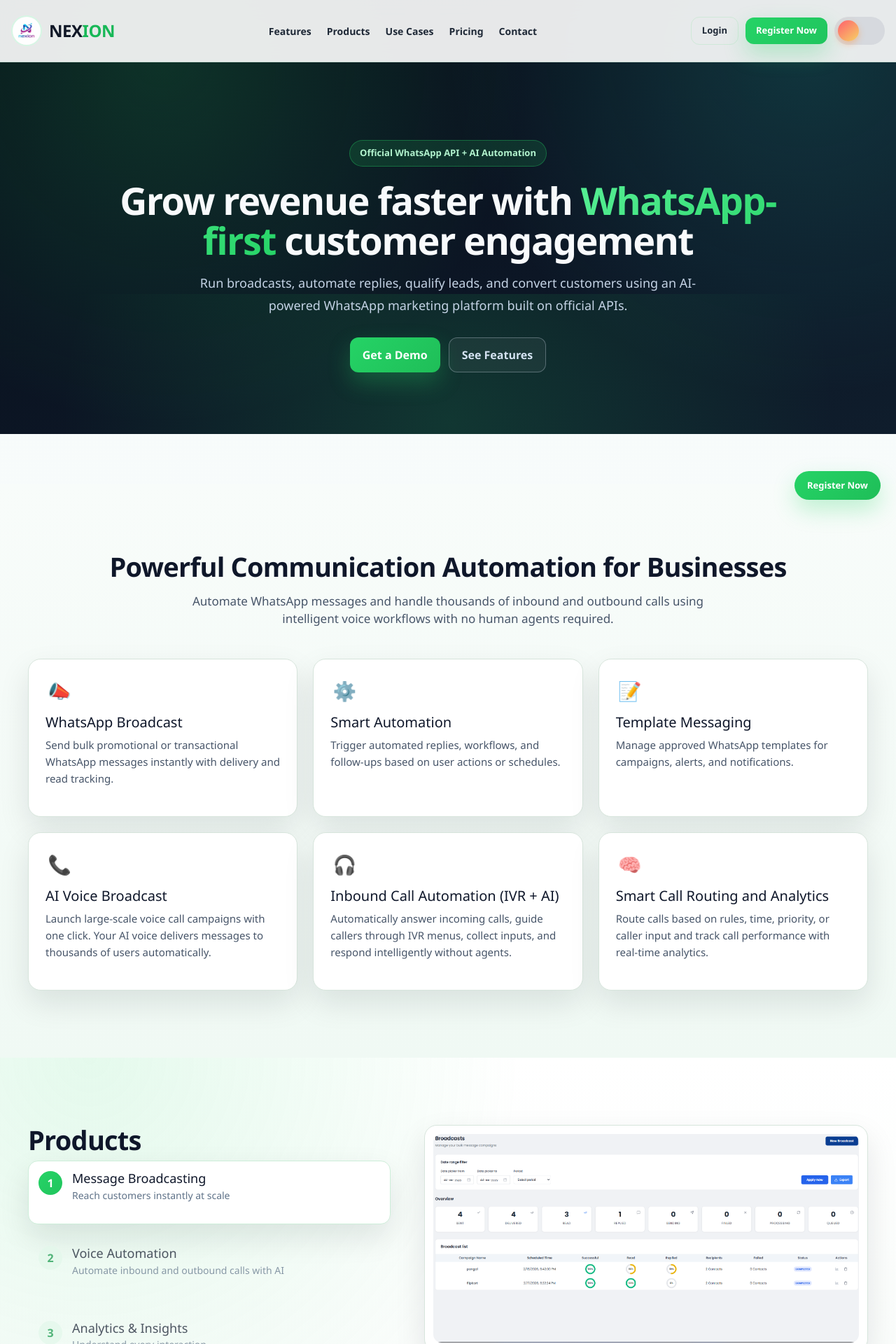
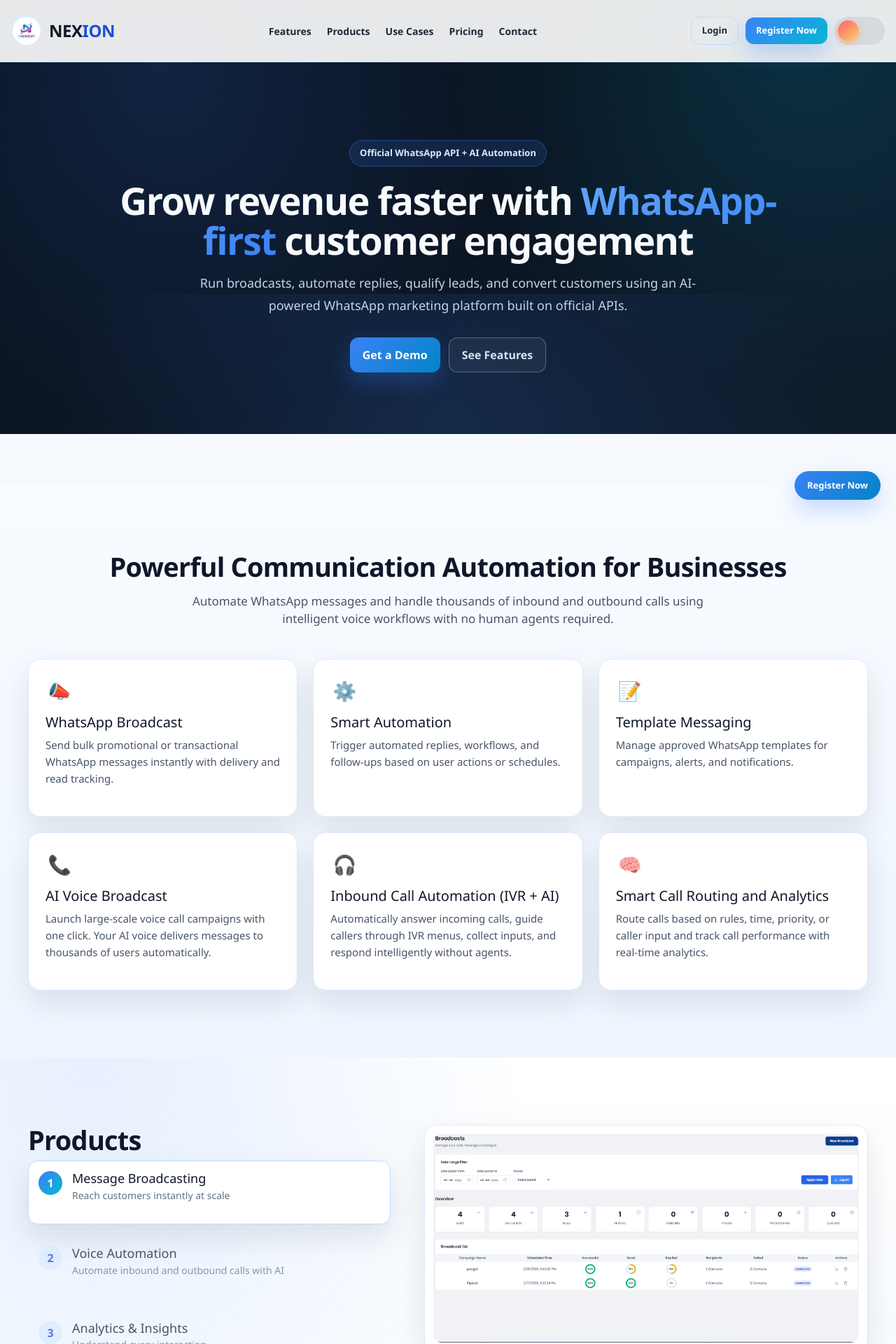
Before and after one commit to technovahub2025/nexion, a React (Vite) app: page / in a window 1280 px wide. Shown: the top 1920 px of the page at 70% size. Built offline with nearby package versions, Linux system fonts and the light colour scheme.

Commit message:
theme colour changed

```diff
--- a/src/App.css
+++ b/src/App.css
@@ -7,19 +7,19 @@
 :root {
   --bg-dark: #060b12;
   --bg-soft-dark: #0d1523;
-  --bg-light: #f6faf8;
+  --bg-light: #f8fbff;
   --surface: #ffffff;
-  --surface-2: #eef7f1;
+  --surface-2: #eaf4ff;
   --text-strong: #0f172a;
   --text-body: #475569;
   --text-light: #cbd5e1;
-  --accent: #25d366;
-  --accent-strong: #18b857;
-  --border: #d7e5dc;
+  --accent: #3b82f6;
+  --accent-strong: #1d4ed8;
+  --border: #dbeafe;
   --radius-lg: 18px;
   --radius-xl: 28px;
   --shadow-soft: 0 18px 44px rgba(8, 20, 34, 0.1);
-  --shadow-accent: 0 14px 32px rgba(37, 211, 102, 0.28);
+  --shadow-accent: 0 14px 32px rgba(59, 130, 246, 0.28);
 }
 
 html {
@@ -29,7 +29,7 @@
 body {
   font-family: "Segoe UI", Arial, sans-serif;
   color: var(--text-strong);
-  background: linear-gradient(180deg, #f8fcfa 0%, #f4f8ff 50%, #f8fcfa 100%);
+  background: linear-gradient(180deg, #f8fbff 0%, #eef6ff 50%, #f8fbff 100%);
   line-height: 1.5;
 }
 
@@ -51,7 +51,7 @@
   left: 0;
   width: 100%;
   z-index: 9999;
-  border-bottom: 1px solid rgba(190, 214, 202, 0.7);
+  border-bottom: 1px solid rgba(191, 219, 254, 0.75);
   background: rgba(255, 255, 255, 0.9);
   backdrop-filter: blur(14px);
 }
@@ -77,7 +77,7 @@
   height: 44px;
   border-radius: 50%;
   object-fit: cover;
-  border: 2px solid #d6f7e4;
+  border: 2px solid #dbeafe;
 }
 
 .logo-text {
@@ -136,7 +136,7 @@
 .btn-login {
   background: transparent;
   color: #1f2937;
-  border: 1px solid #cfe9d8;
+  border: 1px solid #bfdbfe;
 }
 
 .btn-login:hover {
@@ -145,7 +145,7 @@
 }
 
 .btn-register {
-  background: linear-gradient(135deg, var(--accent), #20c55e);
+  background: linear-gradient(135deg, var(--accent), #06b6d4);
   color: #fff;
   border: none;
   box-shadow: var(--shadow-accent);
@@ -153,7 +153,7 @@
 
 .btn-register:hover {
   transform: translateY(-1px);
-  box-shadow: 0 18px 36px rgba(37, 211, 102, 0.35);
+  box-shadow: 0 18px 36px rgba(59, 130, 246, 0.35);
 }
 
 .theme-switch {
@@ -259,12 +259,12 @@
   background:
     radial-gradient(
       circle at 18% 14%,
-      rgba(37, 211, 102, 0.18),
+      rgba(59, 130, 246, 0.18),
       transparent 44%
     ),
     radial-gradient(
       circle at 90% 8%,
-      rgba(45, 212, 191, 0.18),
+      rgba(6, 182, 212, 0.18),
       transparent 40%
     ),
     linear-gradient(160deg, #070d17 0%, #0c1625 62%, #0f1d2c 100%);
@@ -277,7 +277,7 @@
   height: 360px;
   background: radial-gradient(
     circle at center,
-    rgba(37, 211, 102, 0.16),
+    rgba(59, 130, 246, 0.16),
     transparent 68%
   );
   pointer-events: none;
@@ -295,9 +295,9 @@
   display: inline-flex;
   padding: 8px 14px;
   border-radius: 999px;
-  background: rgba(37, 211, 102, 0.14);
-  border: 1px solid rgba(37, 211, 102, 0.35);
-  color: #b2f3ce;
+  background: rgba(59, 130, 246, 0.14);
+  border: 1px solid rgba(59, 130, 246, 0.35);
+  color: #dbeafe;
   font-weight: 700;
   font-size: 13px;
 }
@@ -312,7 +312,7 @@
 }
 
 .hero-title span {
-  background: linear-gradient(135deg, #57ef95, #25d366);
+  background: linear-gradient(135deg, #60a5fa, #3b82f6);
   -webkit-background-clip: text;
   background-clip: text;
   color: transparent;
@@ -347,7 +347,7 @@
 }
 
 .hero-cta-primary {
-  background: linear-gradient(135deg, var(--accent), #1fbe58);
+  background: linear-gradient(135deg, var(--accent), #0284c7);
   border: none;
   color: #fff;
   box-shadow: var(--shadow-accent);
@@ -364,15 +364,15 @@
 }
 
 .hero-cta-secondary:hover {
-  border-color: rgba(37, 211, 102, 0.5);
+  border-color: rgba(59, 130, 246, 0.5);
   color: #fff;
 }
 
 /* BRAND STRIP */
 .brand-strip-section {
   padding: 36px 0 24px;
-  background: #eceff2;
-  border-bottom: 1px solid #dde4ea;
+  background: #f8fafc;
+  border-bottom: 1px solid #dbeafe;
 }
 
 .brand-strip-container {
@@ -438,8 +438,8 @@
   gap: 12px;
   padding: 14px 20px;
   border-radius: 12px;
-  background: #f3f5f7;
-  border: 1px solid #d7dfe7;
+  background: #eff6ff;
+  border: 1px solid #bfdbfe;
   box-shadow: 0 10px 22px rgba(8, 20, 34, 0.12);
 }
 
@@ -480,12 +480,12 @@
 
 .brand-marquee::before {
   left: 0;
-  background: linear-gradient(90deg, #eceff2 0%, rgba(236, 239, 242, 0) 100%);
+  background: linear-gradient(90deg, #f8fafc 0%, rgba(236, 239, 242, 0) 100%);
 }
 
 .brand-marquee::after {
   right: 0;
-  background: linear-gradient(270deg, #eceff2 0%, rgba(236, 239, 242, 0) 100%);
+  background: linear-gradient(270deg, #f8fafc 0%, rgba(236, 239, 242, 0) 100%);
 }
 
 .brand-track {
@@ -506,8 +506,8 @@
   text-align: center;
   padding: 14px 16px;
   border-radius: 14px;
-  background: #f7f9fb;
-  border: 1px solid #d7dfe7;
+  background: #f8fbff;
+  border: 1px solid #bfdbfe;
   display: flex;
   align-items: center;
   justify-content: center;
@@ -573,7 +573,7 @@
 
 /* FEATURES */
 .features-section {
-  background: linear-gradient(180deg, #f8fcfa 0%, #f0f9f4 100%);
+  background: linear-gradient(180deg, #f8fbff 0%, #eef6ff 100%);
 }
 
 .features-container {
@@ -639,10 +639,10 @@
   background:
     radial-gradient(
       circle at 10% 0%,
-      rgba(37, 211, 102, 0.12),
+      rgba(59, 130, 246, 0.12),
       transparent 44%
     ),
-    linear-gradient(180deg, #ffffff 0%, #f5faf7 100%);
+    linear-gradient(180deg, #ffffff 0%, #f2f8ff 100%);
 }
 
 .products-container {
@@ -670,12 +670,12 @@
 
 .product-step:hover {
   opacity: 1;
-  background: #f2fbf5;
+  background: #eff6ff;
 }
 
 .product-step.active {
   opacity: 1;
-  border-color: #cdeed9;
+  border-color: #bfdbfe;
   background: #fff;
   box-shadow: var(--shadow-soft);
 }
@@ -685,8 +685,8 @@
   height: 34px;
   flex-shrink: 0;
   border-radius: 50%;
-  background: #e3f8eb;
-  color: #15994a;
+  background: #dbeafe;
+  color: #1d4ed8;
   font-weight: 800;
   display: flex;
   align-items: center;
@@ -694,7 +694,7 @@
 }
 
 .product-step.active .step-index {
-  background: linear-gradient(135deg, var(--accent), #21c55d);
+  background: linear-gradient(135deg, var(--accent), #06b6d4);
   color: #fff;
 }
 
@@ -774,7 +774,7 @@
   height: 420px;
   background: radial-gradient(
     circle at center,
-    rgba(37, 211, 102, 0.18),
+    rgba(59, 130, 246, 0.18),
     transparent 68%
   );
 }
@@ -787,7 +787,7 @@
   height: 420px;
   background: radial-gradient(
     circle at center,
-    rgba(45, 212, 191, 0.15),
+    rgba(6, 182, 212, 0.15),
     transparent 70%
   );
 }
@@ -823,7 +823,7 @@
 }
 
 .whywa-value {
-  color: #80f4b1;
+  color: #93c5fd;
   font-size: 30px;
   font-weight: 900;
 }
@@ -837,7 +837,7 @@
 
 /* USE CASES */
 .usecases-section {
-  background: #f7fbf8;
+  background: #f8fbff;
 }
 
 .usecases-container {
@@ -869,12 +869,12 @@
 }
 
 .usecase-item:hover {
-  background: #f0f8f3;
+  background: #eff6ff;
 }
 
 .usecase-item.active {
   background: #fff;
-  border-color: #d2ebdc;
+  border-color: #bfdbfe;
   box-shadow: var(--shadow-soft);
 }
 
@@ -953,10 +953,10 @@
   background:
     radial-gradient(
       circle at 75% -10%,
-      rgba(37, 211, 102, 0.14),
+      rgba(59, 130, 246, 0.14),
       transparent 38%
     ),
-    linear-gradient(180deg, #ffffff 0%, #f3faf6 100%);
+    linear-gradient(180deg, #ffffff 0%, #eef6ff 100%);
 }
 
 .pricing-container {
@@ -986,7 +986,7 @@
 }
 
 .pricing-card.featured {
-  border: 2px solid #5ddf96;
+  border: 2px solid #60a5fa;
   transform: translateY(-4px);
 }
 
@@ -995,7 +995,7 @@
   right: 16px;
   top: -12px;
   border-radius: 999px;
-  background: linear-gradient(135deg, var(--accent), #21c55d);
+  background: linear-gradient(135deg, var(--accent), #06b6d4);
   color: #fff;
   font-size: 11px;
   font-weight: 800;
@@ -1059,18 +1059,18 @@
 .btn-primary {
   border: none;
   color: #fff;
-  background: linear-gradient(135deg, var(--accent), #1fbf58);
+  background: linear-gradient(135deg, var(--accent), #06b6d4);
 }
 
 .btn-outline {
   background: #fff;
-  color: #14532d;
-  border: 1px solid #bee5ce;
+  color: #1e3a8a;
+  border: 1px solid #bfdbfe;
 }
 
 /* CONTACT */
 .contact-section {
-  background: linear-gradient(180deg, #f6fbf8 0%, #f1f8ff 100%);
+  background: linear-gradient(180deg, #f8fbff 0%, #eef6ff 100%);
 }
 
 .contact-container {
@@ -1128,14 +1128,14 @@
 }
 
 .contact-btn.primary {
-  background: linear-gradient(135deg, var(--accent), #1fbe58);
+  background: linear-gradient(135deg, var(--accent), #0284c7);
   color: #fff;
 }
 
 .contact-btn.secondary {
   background: #fff;
-  color: #14532d;
-  border: 1px solid #bee5ce;
+  color: #1e3a8a;
+  border: 1px solid #bfdbfe;
 }
 
 .contact-form {
@@ -1159,8 +1159,8 @@
 
 .contact-form input:focus,
 .contact-form textarea:focus {
-  border-color: #86e2af;
-  box-shadow: 0 0 0 3px rgba(37, 211, 102, 0.12);
+  border-color: #93c5fd;
+  box-shadow: 0 0 0 3px rgba(59, 130, 246, 0.12);
 }
 
 .contact-form button {
@@ -1171,14 +1171,14 @@
   font-weight: 700;
   color: #fff;
   cursor: pointer;
-  background: linear-gradient(135deg, var(--accent), #1fbe58);
+  background: linear-gradient(135deg, var(--accent), #0284c7);
 }
 
 /* TESTIMONIALS */
 .testimonials-section {
   padding: 96px 20px;
   background:
-    radial-gradient(circle at 10% 0%, rgba(37, 211, 102, 0.1), transparent 40%),
+    radial-gradient(circle at 10% 0%, rgba(59, 130, 246, 0.1), transparent 40%),
     linear-gradient(180deg, #04090f 0%, #060d16 100%);
 }
 
@@ -1192,7 +1192,7 @@
 }
 
 .top-stars {
-  color: #00d56d;
+  color: #3b82f6;
   font-size: 18px;
   letter-spacing: 4px;
   line-height: 1;
@@ -1208,7 +1208,7 @@
 }
 
 .testimonials-header h2 span {
-  color: #00d56d;
+  color: #3b82f6;
 }
 
 .testimonials-header p {
@@ -1233,7 +1233,7 @@
 }
 
 .testimonial-stars {
-  color: #00d56d;
+  color: #3b82f6;
   letter-spacing: 2px;
   font-size: 16px;
 }
@@ -1246,7 +1246,7 @@
 }
 
 .testimonial-copy span {
-  color: #00d56d;
+  color: #3b82f6;
 }
 
 .testimonial-author {
@@ -1306,7 +1306,7 @@
   padding: 11px 18px;
   font-size: 13px;
   font-weight: 700;
-  background: linear-gradient(135deg, var(--accent), #1fbe58);
+  background: linear-gradient(135deg, var(--accent), #0284c7);
 }
 
 .scroll-top {
@@ -1338,7 +1338,7 @@
 }
 
 .footer span {
-  color: #139c4a;
+  color: #1d4ed8;
   font-weight: 700;
 }
 
@@ -1430,7 +1430,7 @@
 }
 
 body.theme-dark .product-step.active .step-index {
-  background: linear-gradient(135deg, #1da652, #179148);
+  background: linear-gradient(135deg, #2563eb, #1d4ed8);
   color: #f4fff8;
 }
 
```
